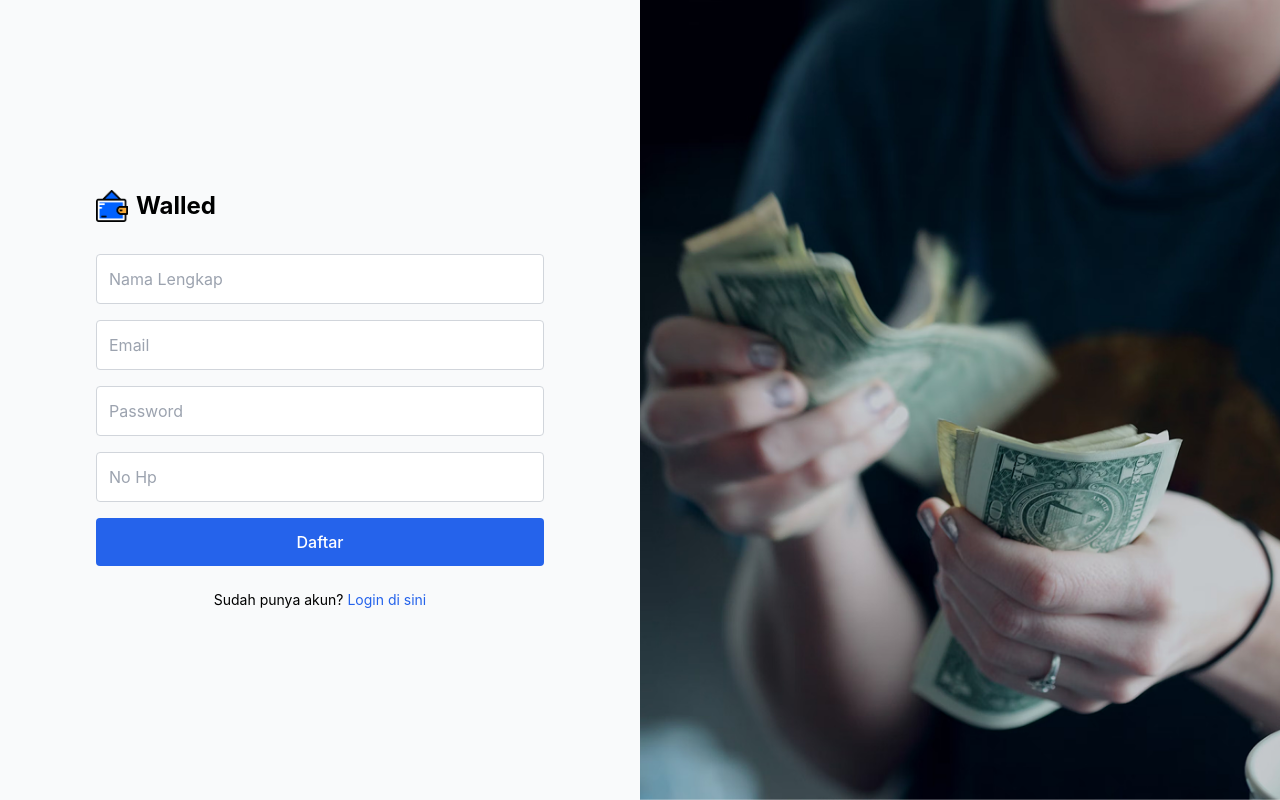
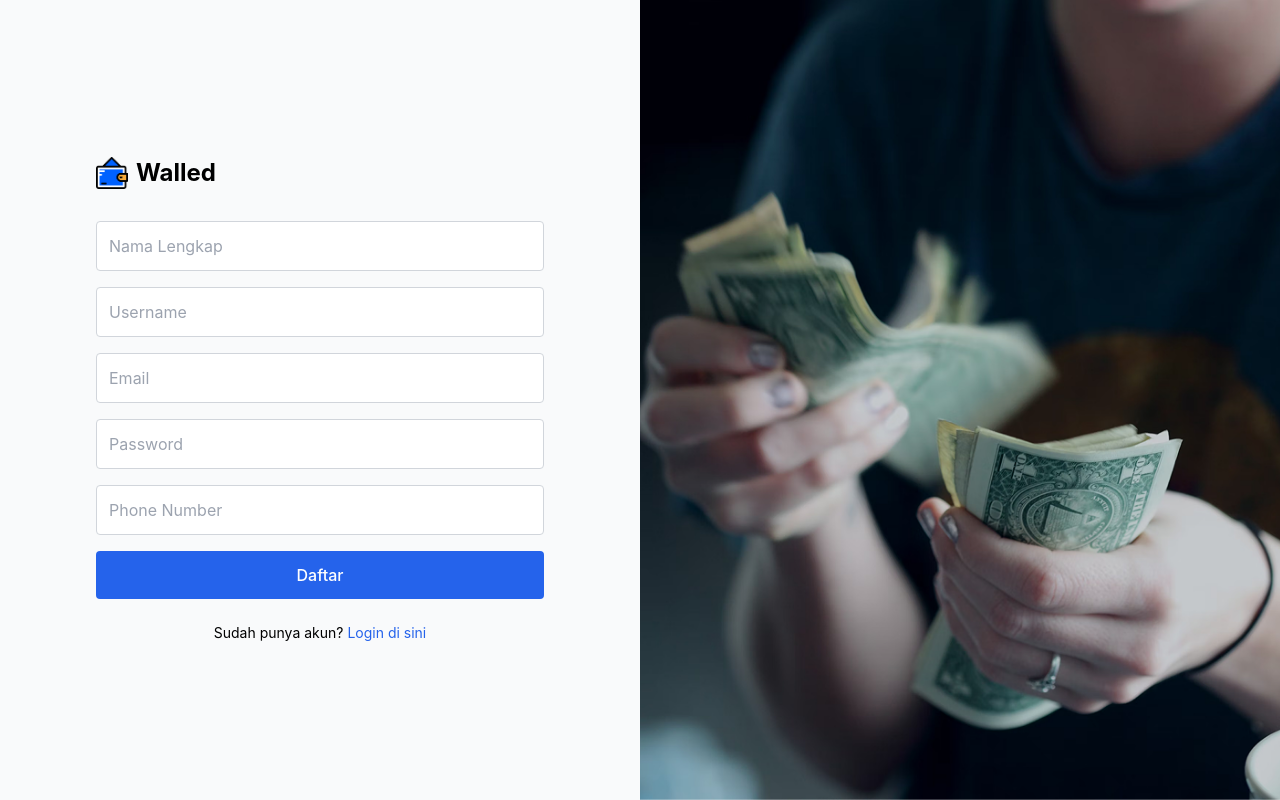
Before and after one commit to adhamfarid11/fe-web-ewalled-kel-5, a React (Vite) app: page /register in a window 1280 px wide. Built offline with nearby package versions, Linux system fonts and the light colour scheme.

Commit message:
fix: register page integration

```diff
--- a/src/components/AppLayout.jsx
+++ b/src/components/AppLayout.jsx
@@ -1,9 +1,9 @@
 import React, { useState, useEffect } from "react";
-import { Link, useLocation } from "react-router-dom";
+import { Link, Outlet, useLocation } from "react-router-dom";
 import { Menu, Sun, Moon } from "lucide-react";
 import { useAuth } from "../context/AuthContext";
 
-const AppLayout = ({ children, mobileMenuOpen, setMobileMenuOpen }) => {
+const AppLayout = ({ mobileMenuOpen, setMobileMenuOpen }) => {
     const { isAuthenticated } = useAuth();
     const location = useLocation();
     const noNavbarRoutes = ["/login", "/register"];
@@ -327,7 +327,7 @@ const AppLayout = ({ children, mobileMenuOpen, setMobileMenuOpen }) => {
                         : "container mx-auto px-4 sm:px-6 lg:px-8 py-6 sm:py-8"
                 }`}
             >
-                {children}
+                <Outlet />
             </main>
         </div>
     );
--- a/src/pages/RegisterPage.jsx
+++ b/src/pages/RegisterPage.jsx
@@ -4,10 +4,11 @@ import axios from "axios";
 
 const RegisterPage = () => {
     const [formData, setFormData] = useState({
-        namaLengkap: "",
+        fullname: "",
         email: "",
         password: "",
-        noHp: "",
+        phoneNumber: "",
+        username: "",
     });
     const [error, setError] = useState("");
     const [successMessage, setSuccessMessage] = useState("");
@@ -91,9 +92,20 @@ const RegisterPage = () => {
                         <div className="mb-4">
                             <input
                                 type="text"
-                                name="namaLengkap"
+                                name="fullname"
                                 placeholder="Nama Lengkap"
-                                value={formData.namaLengkap}
+                                value={formData.fullname}
+                                onChange={handleChange}
+                                className="w-full p-3 border border-gray-300 rounded"
+                                required
+                            />
+                        </div>
+                        <div className="mb-4">
+                            <input
+                                type="text"
+                                name="username"
+                                placeholder="Username"
+                                value={formData.username}
                                 onChange={handleChange}
                                 className="w-full p-3 border border-gray-300 rounded"
                                 required
@@ -124,9 +136,9 @@ const RegisterPage = () => {
                         <div className="mb-4">
                             <input
                                 type="tel"
-                                name="noHp"
-                                placeholder="No Hp"
-                                value={formData.noHp}
+                                name="phoneNumber"
+                                placeholder="Phone Number"
+                                value={formData.phoneNumber}
                                 onChange={handleChange}
                                 className="w-full p-3 border border-gray-300 rounded"
                                 required
```
